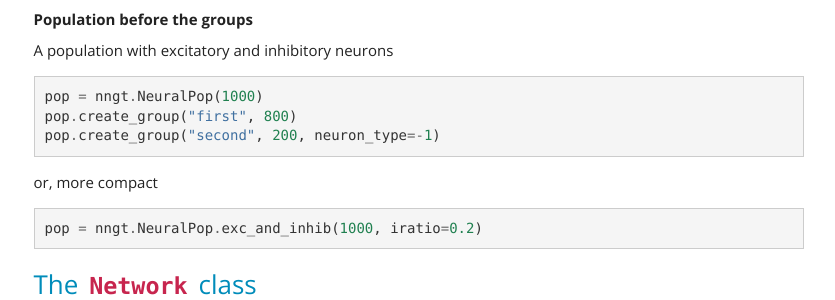
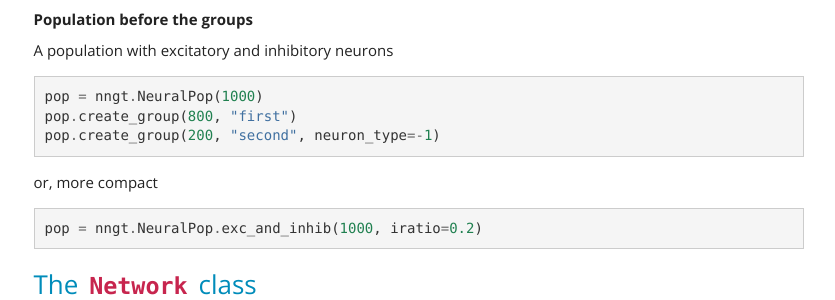
Before and after one commit to tfardet/NNGT, a Sphinx documentation site: the page built from doc/user/nest-interaction.rst, in a window 1280 px wide and 900 px high, scrolled down 1308 px. Shown: the part 152-452 px from the top of the window, without its empty margins (329-1164 px from the left). Built offline with Sphinx 7.4.7, drawn with Linux system fonts in a browser that asks for light colours; pages that are not in the unit, such as notebooks, are missing from menus.

```diff
--- a/doc/examples/groups_and_metagroups.py
+++ b/doc/examples/groups_and_metagroups.py
@@ -41,17 +41,17 @@ pop = nngt.NeuralPop.exc_and_inhib(num_neurons)
 left_nodes = np.random.choice([i for i in range(num_neurons)],
                               500, replace=False)
 left = nngt.NeuralGroup(left_nodes, neuron_type=None)  # here we first create...
-pop.add_meta_group("left", left)  # ... then add
+pop.add_meta_group(left, "left")  # ... then add
 
 # right group is the complement
 right_nodes = list(set(pop.ids).difference(left_nodes))
-right = pop.create_meta_group("right", right_nodes)  # here both in one call
+right = pop.create_meta_group(right_nodes, "right")  # here both in one call
 
 # create another pair of random metagroups
 
 # we select 500 random nodes for the left group
-group1 = pop.create_meta_group("g1", [i for i in range(500)])
-group2 = pop.create_meta_group("g2", [i for i in range(500, num_neurons)])
+group1 = pop.create_meta_group([i for i in range(500)], "g1")
+group2 = pop.create_meta_group([i for i in range(500, num_neurons)], "g2")
 
 
 '''
--- a/doc/examples/introduction_to_groups.py
+++ b/doc/examples/introduction_to_groups.py
@@ -84,11 +84,11 @@ fsi = NeuralGroup(200, neuron_type=-1, neuron_model="iaf_psc_alpha",
 
 # making populations from scratch
 pop = nngt.NeuralPop(with_models=False)              # empty population
-pop.create_group("first_group", 200)                 # create excitatory group
-pop.create_group("second_group", 5, neuron_type=-1)  # create inhibitory group
+pop.create_group(200, "first_group")                 # create excitatory group
+pop.create_group(5, "second_group", neuron_type=-1)  # create inhibitory group
 
 print("E/I population has size", pop.size, "and contains",
-      len(pop), "groups:", *pop.keys(), "\n")
+      len(pop), "groups:", pop.keys(), "\n")
 
 # the two default populations
 unif_pop = NeuralPop.uniform(1000)                     # only excitatory
@@ -96,9 +96,9 @@ ei_pop   = NeuralPop.exc_and_inhib(1000, iratio=0.25)  # 25% inhibitory
 
 # check the groups inside
 print("Uniform population has size", unif_pop.size, "and contains",
-      len(unif_pop), "group:", *unif_pop.keys(), "\n")
+      len(unif_pop), "group:", unif_pop.keys(), "\n")
 print("E/I population has size", ei_pop.size, "and contains",
-      len(ei_pop), "groups:", *ei_pop.keys(), "\n")
+      len(ei_pop), "groups:", ei_pop.keys(), "\n")
 
 # A population can also be created from existing groups.
 # Here we pass ``with_models=False`` to the population because these groups do
@@ -109,7 +109,7 @@ ei_pop2 = NeuralPop.from_groups([exc, exc2, inhib], ["e1", "e2", "i"],
 
 print("E/I population has size", ei_pop2.size,
       "({} + {} + {}) and contains".format(exc.size, exc2.size, inhib.size),
-      len(ei_pop2), "groups:", *ei_pop2.keys(), "\n")
+      len(ei_pop2), "groups:", ei_pop2.keys(), "\n")
 
 
 ''' --------------------- #
@@ -173,8 +173,8 @@ pop_column = NeuralPop.from_groups(
 pyr = NeuralGroup(L3Py.ids + L5Py.ids, neuron_type=None, name="pyramidal")
 pop_column.add_meta_group(pyr)  # add from existing meta-group
 
-pop_column.create_meta_group("interneurons", L3I.ids + L5I.ids)  # single line
+pop_column.create_meta_group(L3I.ids + L5I.ids, "interneurons")  # single line
 
-pop_column.create_meta_group("granule", L2GC.ids + L4GC.ids)
+pop_column.create_meta_group(L2GC.ids + L4GC.ids, "granule")
 
-print("Column has meta-groups:", *pop_column.meta_groups.keys())
+print("Column has meta-groups:", pop_column.meta_groups.keys())
--- a/doc/user/nest-interaction.rst
+++ b/doc/user/nest-interaction.rst
@@ -96,8 +96,8 @@ created groups.
 A population with excitatory and inhibitory neurons ::
 
     pop = nngt.NeuralPop(1000)
-    pop.create_group("first", 800)
-    pop.create_group("second", 200, neuron_type=-1)
+    pop.create_group(800, "first")
+    pop.create_group(200, "second", neuron_type=-1)
 
 or, more compact ::
 
```
Also changed, not shown: 1 other file.
